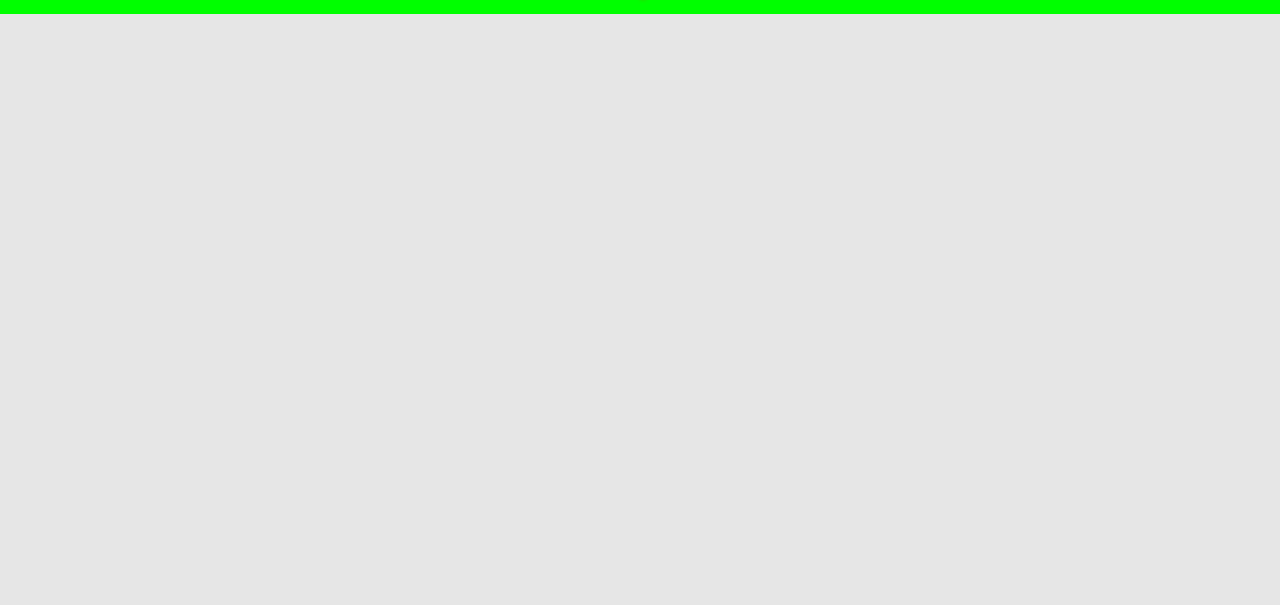
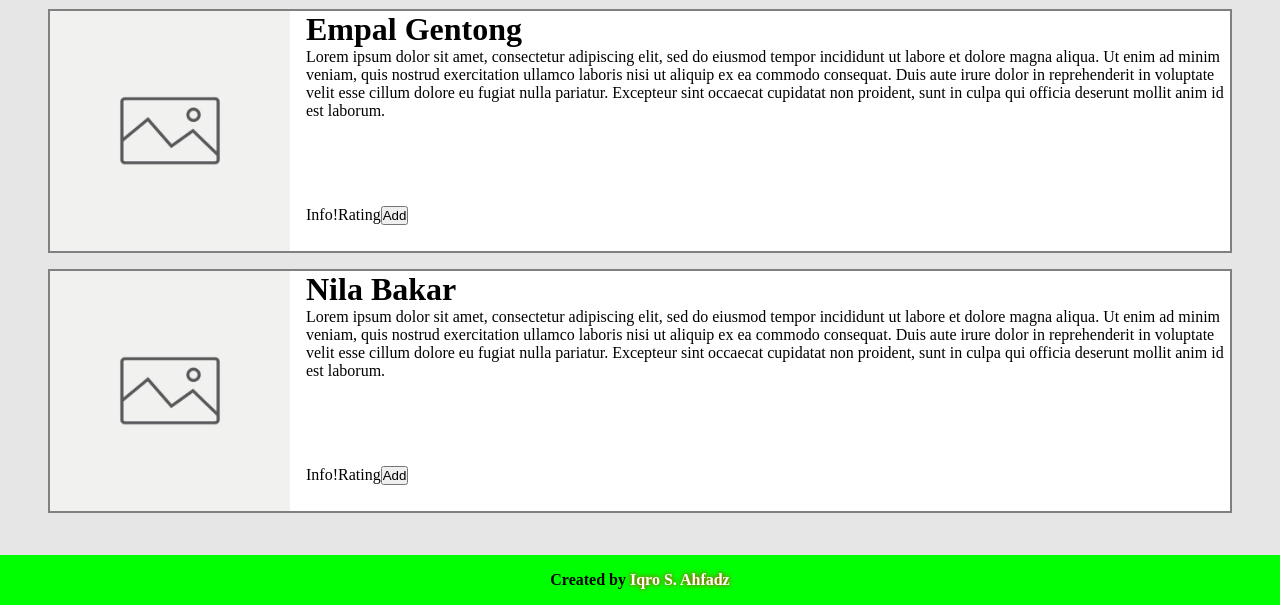
Before and after one commit to 1QOO/Restaurant-Website, a plain HTML site: page index.htm in a window 1280 px wide. Shown: the part 696-1301 px from the top of the page. Before the commit the page ends 800 px from the top, so only its background shows below. Drawn offline with Linux system fonts and the light colour scheme.

Commit message:
almost finish menu layout

```diff
--- a/script.js
+++ b/script.js
@@ -14,10 +14,10 @@ function createMenu(dishName, imageURL, dishDesc){
 
     target.innerHTML +=
     NewElement("div", "class=\"menu\"",
-        NewElement("img", `src="${imageURL}" alt="dish"`, false)+
+        NewElement("img", `src="assets/img/img_default.jpeg" alt="dish"`, false)+
         NewElement("div", "class=\"menu-content\"",
-            NewElement("h1", null, "Menu")+
-            NewElement("p", null, "Menu Description")
+            NewElement("h1", null, dishName)+
+            NewElement("p", null, dishDesc)
         )+
         NewElement("div", "class=\"menu-button\"",
             NewElement("span", null, "Info!")+
@@ -27,10 +27,17 @@ function createMenu(dishName, imageURL, dishDesc){
     );
 }
 
-
+let dummyText = "Lorem ipsum dolor sit amet, consectetur adipiscing elit, sed do eiusmod tempor incididunt ut "+
+                "labore et dolore magna aliqua. Ut enim ad minim veniam, quis nostrud exercitation ullamco laboris "+
+                "nisi ut aliquip ex ea commodo consequat. Duis aute irure dolor in reprehenderit in voluptate velit "+
+                "esse cillum dolore eu fugiat nulla pariatur. Excepteur sint occaecat cupidatat non proident, "+
+                "sunt in culpa qui officia deserunt mollit anim id est laborum.";
 
 document.addEventListener("DOMContentLoaded", ()=>{
 
-createMenu("Nasi Goreng", "assets/img/curry_1.jpeg", "Indonesian Fried Rice");
+createMenu("Nasi Goreng", "assets/img/curry_1.jpeg", dummyText);
+createMenu("Soto", "assets/img/curry_1.jpeg", dummyText);
+createMenu("Empal Gentong", "assets/img/curry_1.jpeg", dummyText);
+createMenu("Nila Bakar", "assets/img/curry_1.jpeg", dummyText);
 
 });
--- a/style.css
+++ b/style.css
@@ -62,11 +62,39 @@ a:hover{
 }
 
 main{
+    width: 100vw;
+    margin: 10px auto;
+    padding: 1rem 3rem;
+}
+
+.menu{
+    display: grid;
+    box-sizing: content-box;
+    position: relative;
+    grid-template-columns: auto auto;
+    grid-template-rows: 8fr 2fr;
+    gap: 1rem;
+    height: 30vh;
+    margin: 1rem 0rem;
+    border: solid 2px grey;
     background-color: white;
-    width: 80vw;
-    min-height: 10vh;
-    margin: 10px auto;
-    border: solid 2px black;
+}
+
+.menu img{
+    height: 30vh;
+    object-fit: contain;
+    grid-row: 1 / span 2;
+}
+
+.menu-content{
+    overflow-y: auto;
+}
+
+.menu-content h1{
+    position: sticky;
+    top: 0px;
+    width: 100%;
+    background-color: white;
 }
 
 footer{
```
Also changed, not shown: assets/img/curry_1.jpeg (deleted), assets/img/dishes/chicken_katsu_curry.jpg (added), assets/img/dishes/cream_soup.jpeg (renamed from assets/img/soup/cream_soup.jpeg), assets/img/dishes/curry.jpeg (renamed from assets/img/curry.jpeg), assets/img/dishes/nasi_goreng.jpg (added), assets/img/dishes/spaghetti.jpeg (renamed from assets/img/noodlesnpastas/spaghetti.jpeg), assets/img/dishes/steak_mushroom_sauce.jpeg (added), assets/img/img_default.jpeg (added), assets/img/noodlesnpastas/spaghetti_1.jpeg (deleted), assets/img/soup/cream_soup_1.jpeg (deleted), 2 other files.
